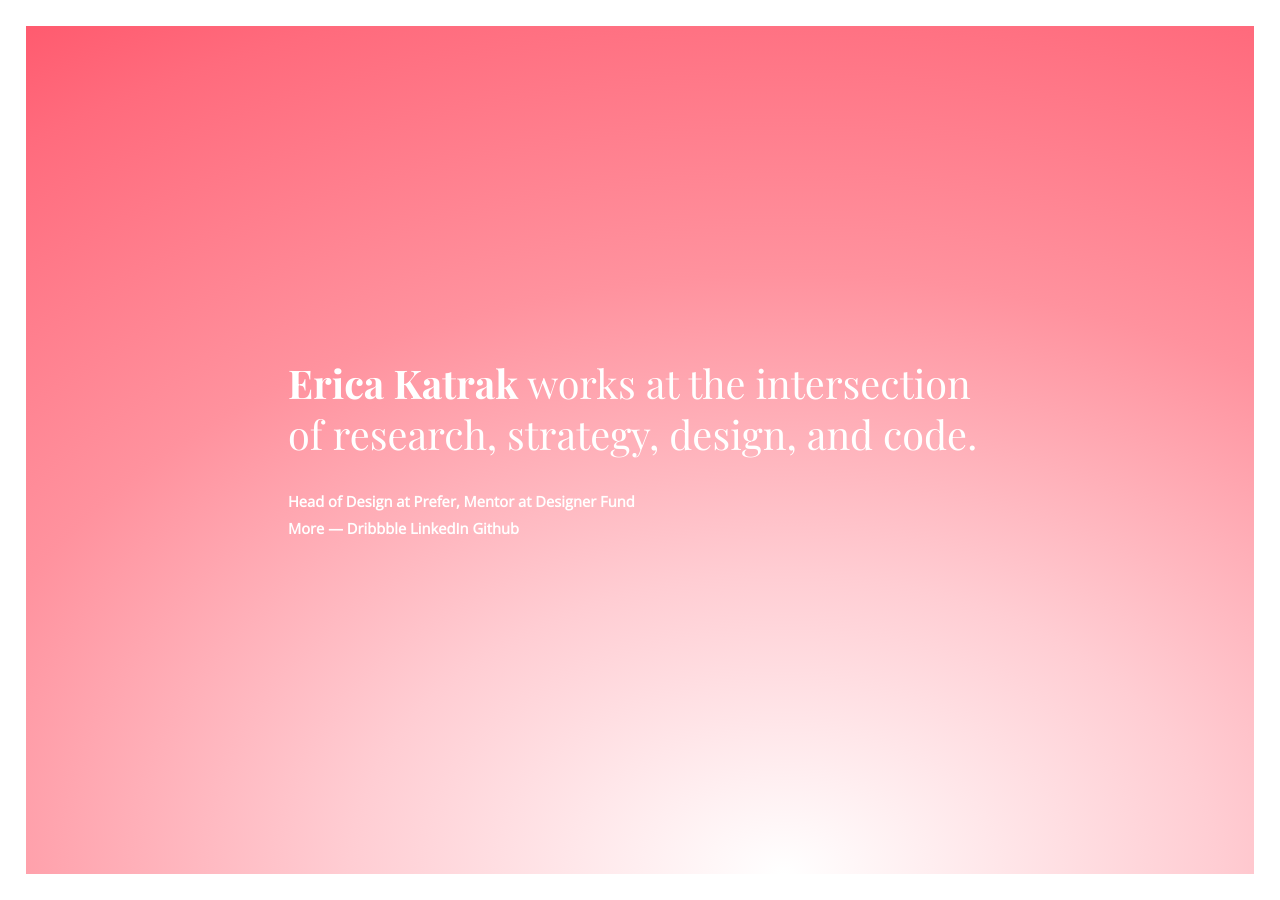
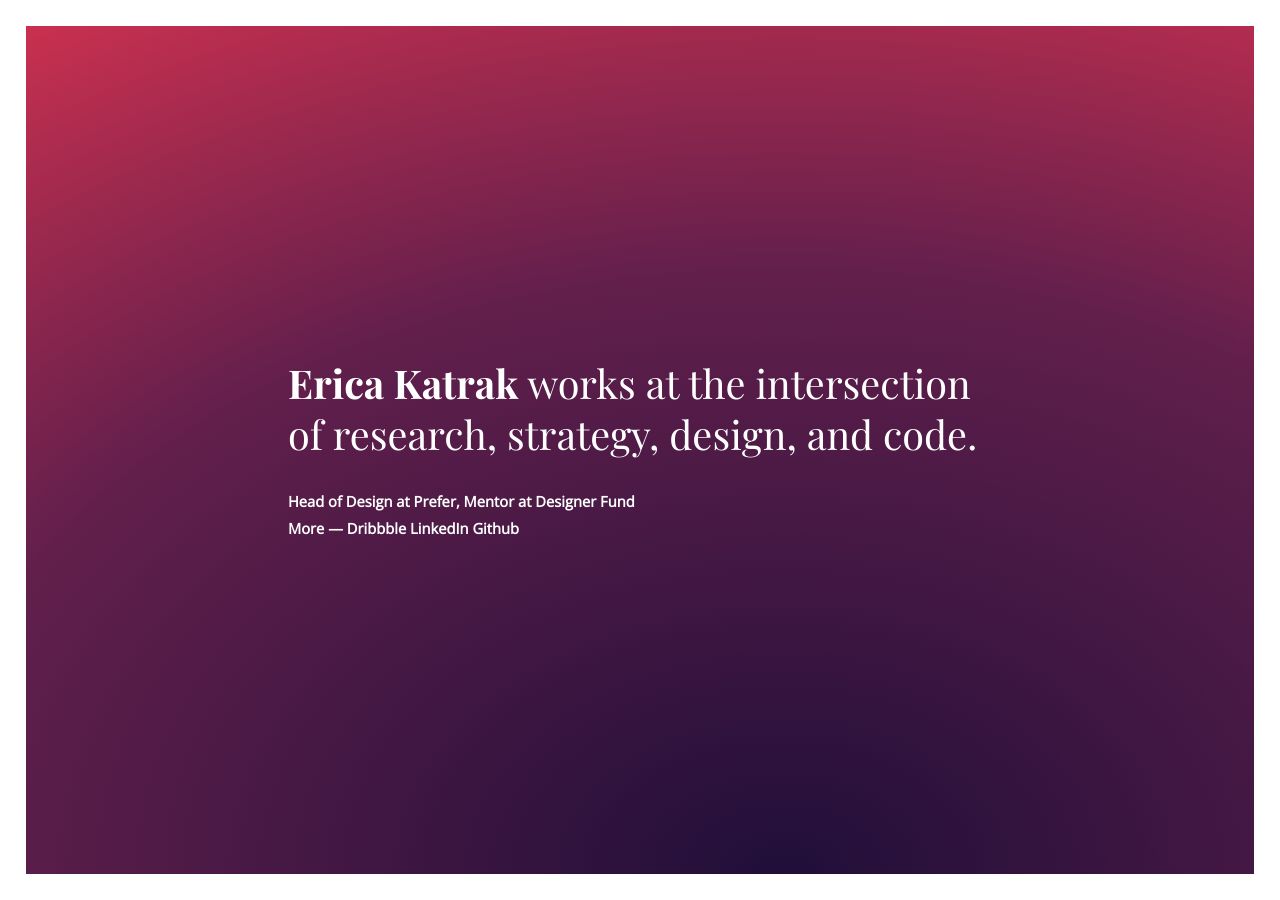
Before and after one commit to ericakatrak/ericakatrak.github.io, a Jekyll site: the page built from index.html, in a window 1280 px wide. Built offline with Jekyll 4.4.1, drawn with Linux system fonts in a browser that asks for light colours.

Commit message:
style tweak

```diff
--- a/css/style.css
+++ b/css/style.css
@@ -47,7 +47,7 @@ body:after {
 	content: "";
 
 	/* future - invert the site as more content comes into play - move this to body, set :after to #FFF */
-	background-image: radial-gradient(#fff, #FFCDD3, #FF929E, #FF6B7D, #FF3951);
+	background-image: radial-gradient(#200F39, #621F4C, #FF3951);
 	background-size: 200% 200%;
 	background-position: 0 0;
 	animation: border 60s linear infinite;
@@ -79,8 +79,9 @@ h1 {
   -webkit-text-fill-color: transparent;
   -webkit-background-clip: text;
 
-	background-image: radial-gradient(#003054, #0640A3, #FF3951);
-	background-image: radial-gradient(#fff, #FFCDD3, #FF929E, #FF6B7D, #FF3951);
+	background-image: radial-gradient(#200F39, #621F4C, #FF3951); coral to deep purple
+	background-image: radial-gradient(#003054, #0640A3, #FF3951); coral to blue
+	background-image: radial-gradient(#fff, #FFCDD3, #FF929E, #FF6B7D, #FF3951); corally
 	background-size: 200% 200%;
 	background-position: 0 0;
 	animation: border 60s linear infinite;
```
